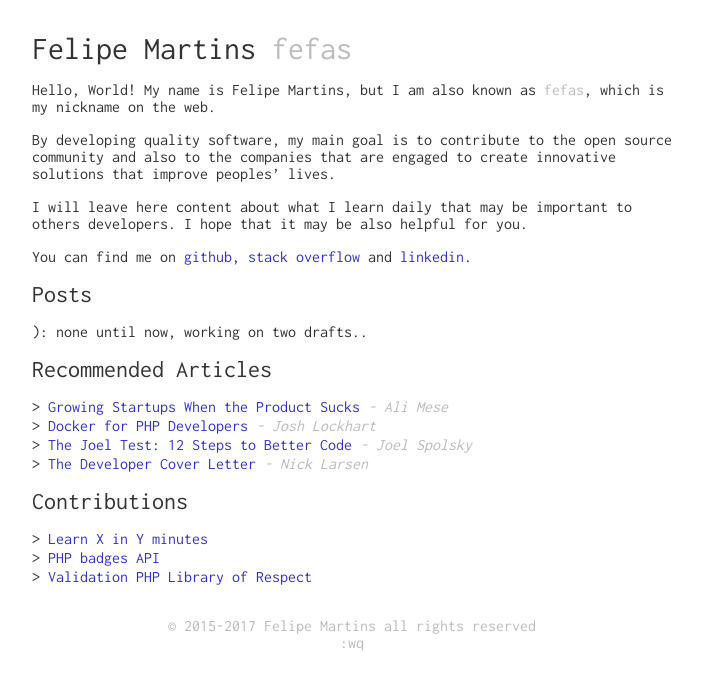
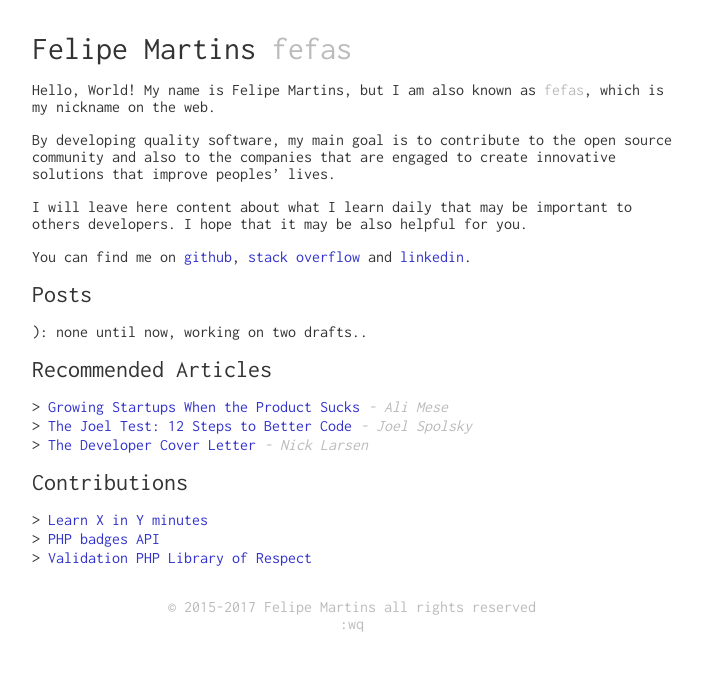
Before and after one commit to fefas/blog.fefas.net, a Jekyll site: the page built from index.md, in a window 1280 px wide. Shown: the top 690 px of the page, without its empty margins (288-990 px from the left). Built offline with Jekyll 4.4.1, drawn with Linux system fonts in a browser that asks for light colours.

Commit message:
Remove Docker for PHP developer recommended article

```diff
--- a/_data/recommendedArticles.json
+++ b/_data/recommendedArticles.json
@@ -3,11 +3,6 @@
     "title": "Growing Startups When the Product Sucks",
     "url": "https://medium.com/swlh/build-a-product-vs-focus-on-growth-addc4d8fa7c2",
     "author": "Ali Mese"
-  },
-  {
-    "title": "Docker for PHP Developers",
-    "url": "http://www.newmediacampaigns.com/blog/docker-for-php-developers",
-    "author": "Josh Lockhart"
   },
   {
     "title": "The Joel Test: 12 Steps to Better Code",
```
